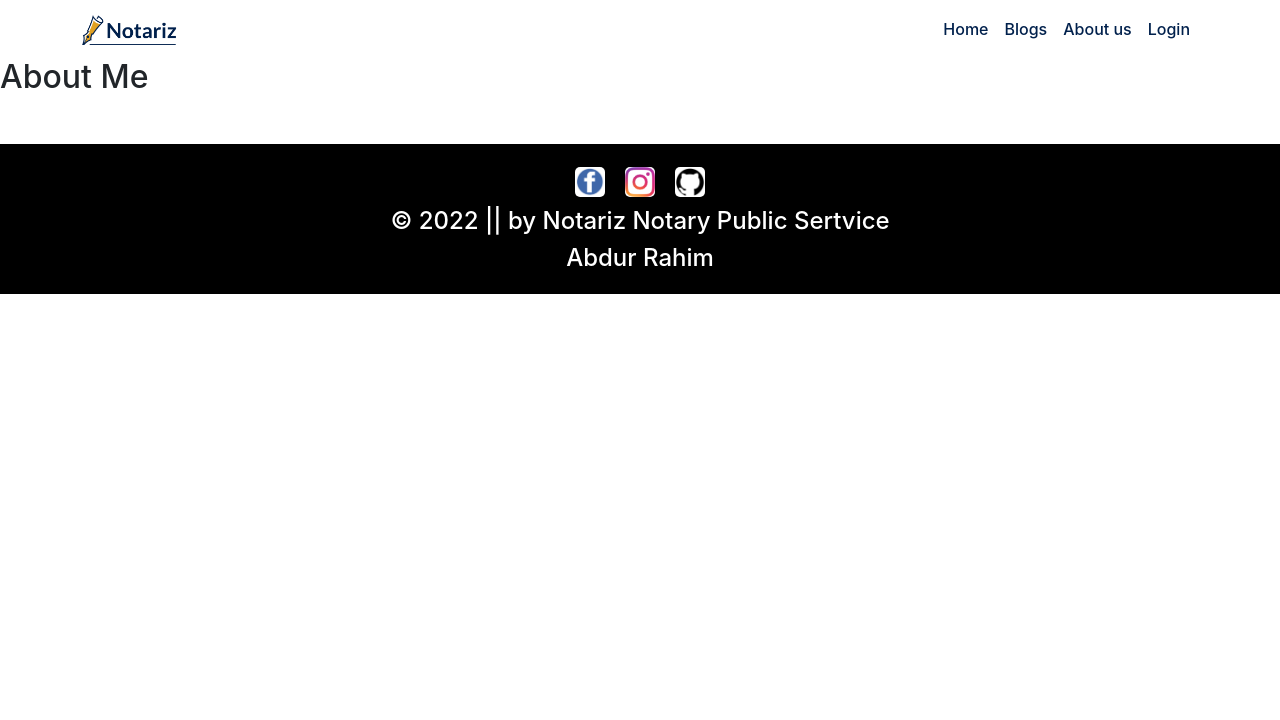
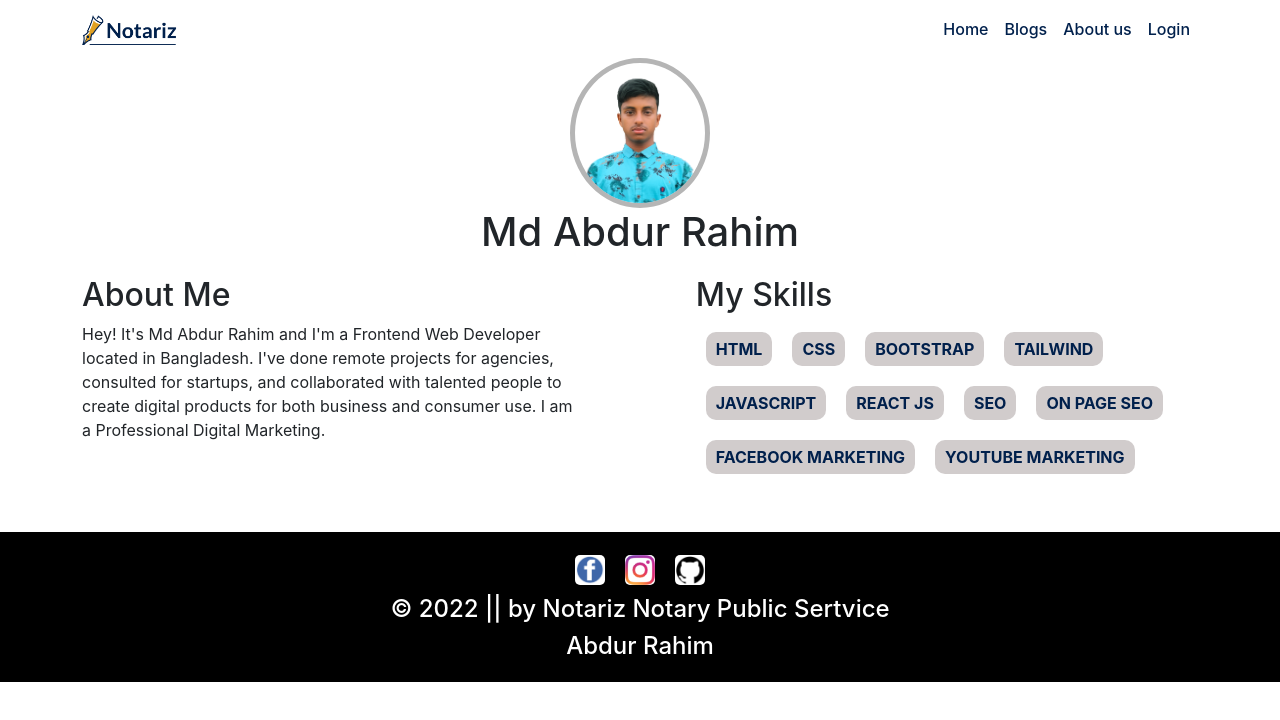
Before and after one commit to rahimwebdeveloper/independent-service-provide, a React (Create React App) app: page /about in a window 1280 px wide. Shown: the top 720 px of the page. Built offline with nearby package versions, Linux system fonts and the light colour scheme; no server answers.

Commit message:
about added

```diff
--- /dev/null
+++ b/src/pages/About/About.css
@@ -0,0 +1,36 @@
+.img-container img {
+    height: 150px;
+    width: 140px;
+    border-radius: 50%;
+    border: 5px solid rgba(128, 128, 128, 0.582);
+}
+
+.info-container {
+    display: flex;
+    justify-content:space-between;
+    margin-top: 20px;
+}
+
+.info-area {
+    width: 45%;
+}
+
+.skill-area {
+    width: 45%;
+
+}
+
+.skills {
+    display: flex;
+    flex-wrap: wrap;
+
+}
+
+.skills div{
+    margin: 10px;
+    background-color: rgb(209, 204, 204);
+    padding: 5px 10px;
+    border-radius: 10px;
+    color: #00204C;
+    font-weight: 700;
+}
--- a/src/pages/About/About.js
+++ b/src/pages/About/About.js
@@ -1,9 +1,38 @@
 import React from 'react';
+import profile from '../../Images/profile.png'
+import './About.css'
 
 const About = () => {
     return (
-        <div>
-            <h2>About Me</h2>
+        <div className='container'>
+            <div>
+                <div className=' text-center img-container'>
+                    <img src={profile} alt="" />
+                    <h1 className='text-center'>Md Abdur Rahim</h1>
+                </div>
+                <div className='info-container'>
+                    <div className='info-area'>
+                        <h2>About Me</h2>
+                        <p>Hey! It's Md Abdur Rahim and I'm a Frontend Web Developer located in Bangladesh. I've done remote projects for agencies, consulted for startups, and collaborated with talented people to create digital products for both business and consumer use. I am a Professional Digital Marketing. </p>
+                    </div>
+                    <div className='skill-area'>
+                        <h2> My Skills</h2>
+                        <div className='skills'>
+                            <div>HTML</div>
+                            <div>CSS</div>
+                            <div>BOOTSTRAP</div>
+                            <div>TAILWIND</div>
+                            <div>JAVASCRIPT</div>
+                            <div>REACT JS</div>
+                            <div>SEO</div>
+                            <div>ON PAGE SEO</div>
+                            <div>FACEBOOK MARKETING</div>
+                            <div>YOUTUBE MARKETING</div>
+                        </div>
+                    </div>
+
+                </div>
+            </div>
         </div>
     );
 };
```
Also changed, not shown: src/Images/profile.png (added).
